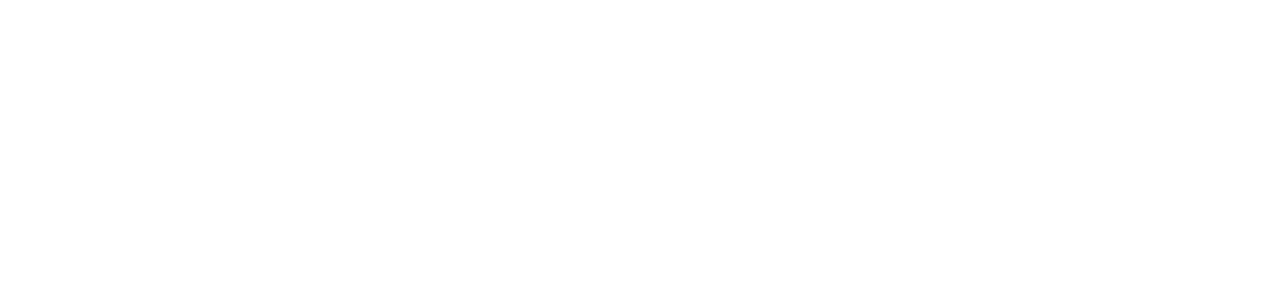
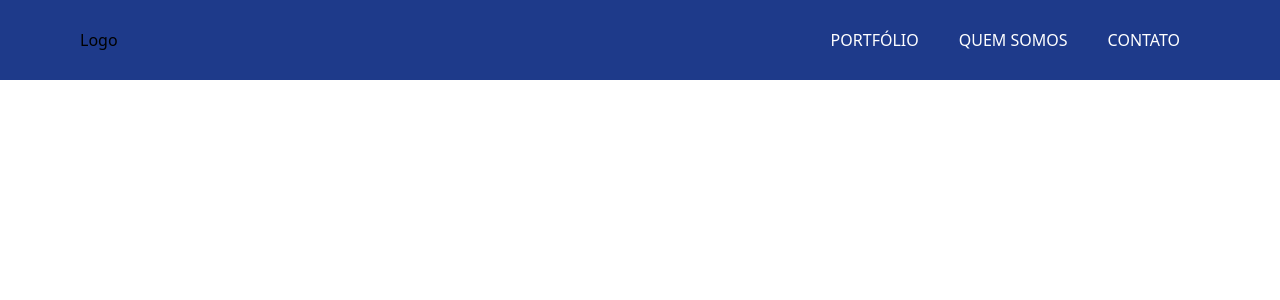
Before and after one commit to Grupo-Hp/aga-2.6, a Next.js app: page / in a window 1280 px wide. Shown: the top 300 px of the page. Built offline with nearby package versions, Linux system fonts and the light colour scheme.

Commit message:
Esqueleto Nav configurado

```diff
--- /dev/null
+++ b/components/Nav/Nav.tsx
@@ -0,0 +1,29 @@
+import { useState } from 'react'
+
+export const Nav = () => {
+
+    const [mobileOpen, setMobileOpen] = useState(false)
+
+    const link = "text-white mx-5 uppercase hover:text-red-500"
+    const linha = 'w-8 h-1 bg-white mb-1'
+
+    return (
+        <header className={`duration-700 w-full h-20 bg-blue-900 ${mobileOpen ? 'h-screen' : ''}`}>
+            <nav className={` flex items-start pt-7 md:items-center justify-between px-20 `}>
+                <a href='#'>Logo</a>
+                <ul className="hidden md:flex">
+                    <li className={link}><a href="#">portfólio</a></li>
+                    <li className={link}><a href="#">quem somos</a></li>
+                    <li className={link}><a href="#">contato</a></li>
+                </ul>
+                <button className="md:hidden" onClick={() => setMobileOpen((currentValue) => !currentValue)}>
+                    <div className={linha}></div>
+                    <div className={linha}></div>
+                    <div className={linha}></div>
+                </button>
+            </nav>
+        </header>
+    )
+}
+
+export default Nav
--- a/pages/index.tsx
+++ b/pages/index.tsx
@@ -1,15 +1,16 @@
 import type { NextPage } from 'next'
 import Head from 'next/head'
-import Image from 'next/image'
+import Nav from '../components/Nav/Nav'
 
 const Home: NextPage = () => {
   return (
     <>
       <Head>
-        <title>Create Next App</title>
+        <title>AGÁ Empreendimentos</title>
         <meta name="description" content="Generated by create next app" />
         <link rel="icon" href="/favicon.ico" />
       </Head>
+      <Nav />
     </>
   )
 }
```
